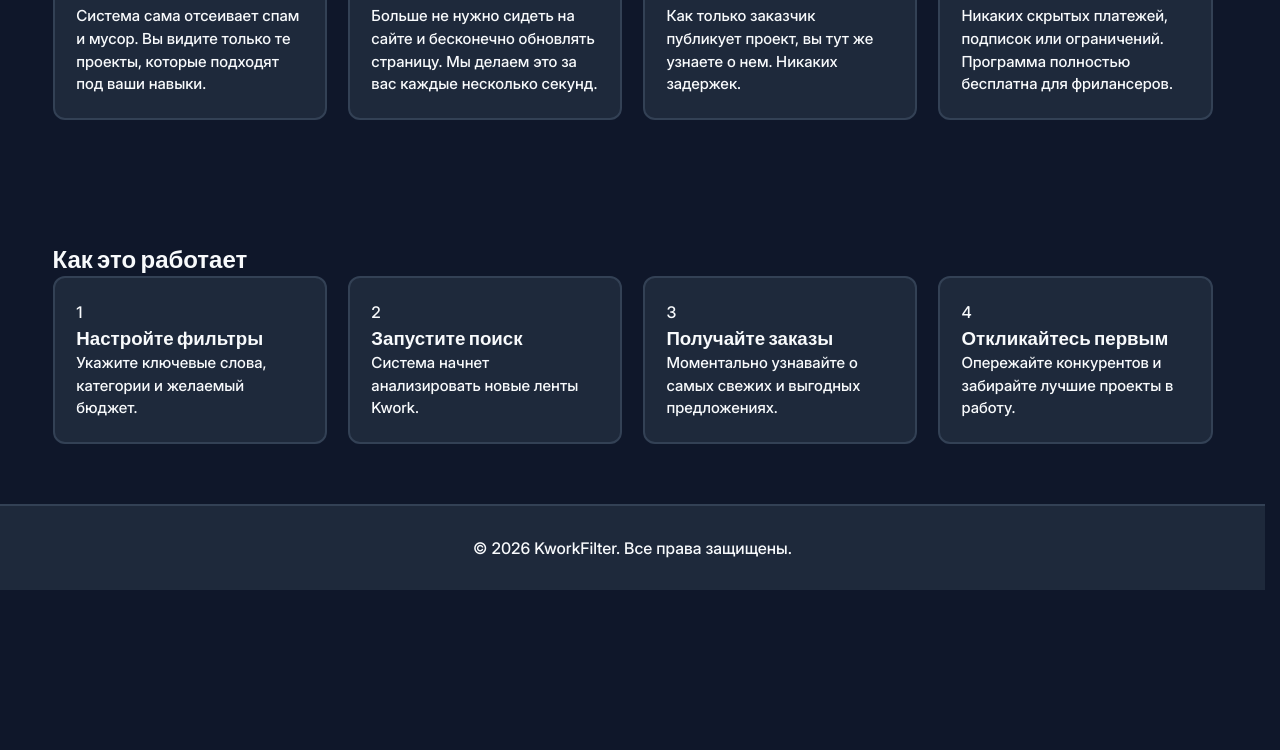
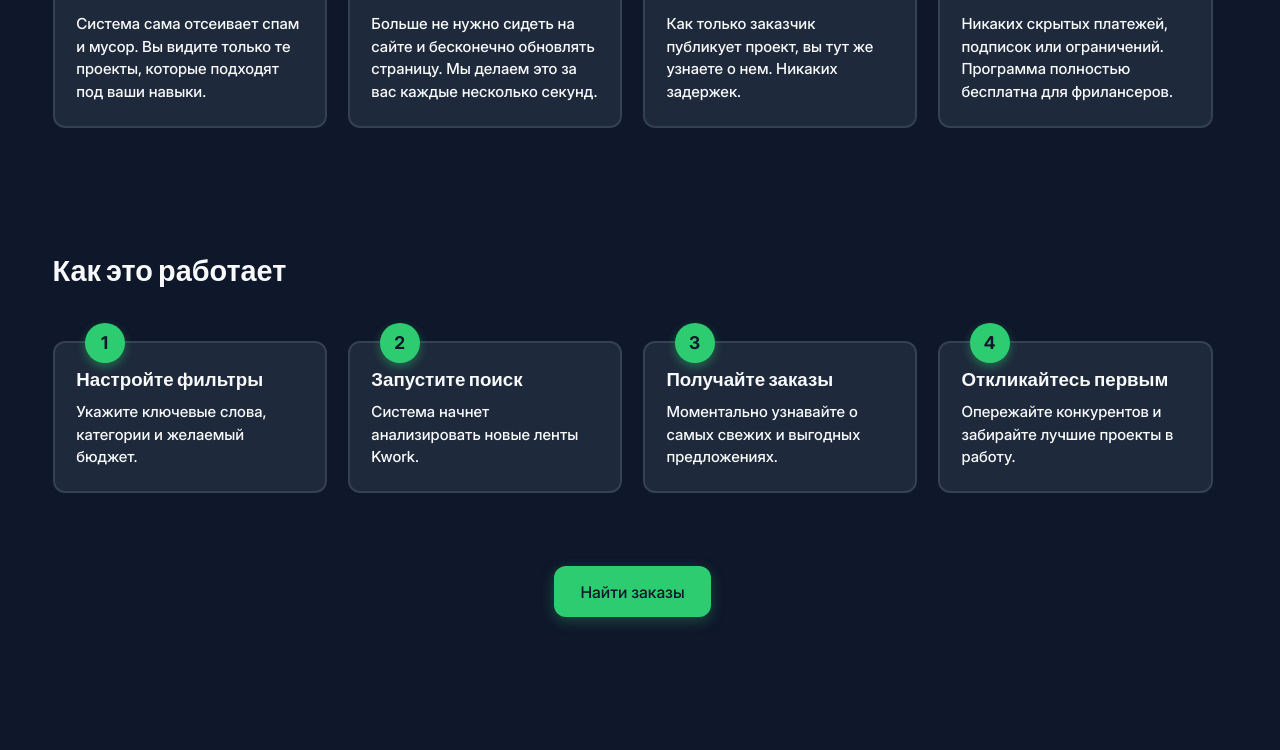
Before and after one commit to semenutkin60-maker/kwork-filter, a website: page index.html in a window 1280 px wide. Shown: the part 636-1386 px from the top of the page. Before the commit the page ends 1226 px from the top, so only its background shows below. Drawn offline with Linux system fonts and the light colour scheme.

Commit message:
Полностью закончена секция how-work

```diff
--- a/index.html
+++ b/index.html
@@ -93,11 +93,12 @@
         </section>
 
         <section class="how-work indentations">
-            <div class="how-work__info container">
+            <div class="how-work__inner container">
+                <div class="how-work__info">
                     <h2 class="how-work__title">Как это работает</h2>
                 </div>
-            <div class="how-work__cell container cards">
-                <ul class="cards__list">
+                <div class="how-work__cell cards">
+                    <ul class="how-work__list cards__list">
                         <li class="cards__item">
                             <div class="cards__item-step-number">1</div>
                             <h3 class="cards_item-title">Настройте фильтры</h3>
@@ -128,6 +129,14 @@
                         </li>
                     </ul>
                 </div>
+
+                <div class="how-work__content">
+                    <button class="how-work__button button" type="button">
+                        <a href="#" class="how-work__button-link">Найти заказы</a>
+                    </button>
+                </div>
+            </div>
+
         </section>
     </main>
 
--- /dev/null
+++ b/styles/blocks/_how-work.scss
@@ -0,0 +1,18 @@
+@use '../helpers' as *;
+
+.how-work {
+    margin: 0 auto;
+
+    &__title {
+        font-weight: 700;
+        font-size: fluid(35, 20);
+        margin-bottom: rem(50);
+    }
+
+    &__content {
+        width: 100%;
+        display: flex;
+        justify-content: center;
+        margin: fluid(100, 35) 0;
+    }
+}
--- a/styles/blocks/globals-styles/_cards.scss
+++ b/styles/blocks/globals-styles/_cards.scss
@@ -16,6 +16,7 @@
     }
 
     &__item {
+        position: relative;
         background-color: var(--bg-card);
         padding: fluid(30, 10);
         border-radius: var(--border-radius);
@@ -43,13 +44,30 @@
         &-title {
             font-size: fluid(19, 16);
             font-weight: 600;
-            margin-bottom: fluid(10, 5);
             height: auto;
         }
 
         &-description {
+            margin-top: fluid(10, 5);
             color: var(--color-text);
             font-size: rem(15.2);
         }
+
+        &-step-number {
+            @include square(rem(40));
+
+            background-color: var(--primary);
+            border-radius: 50%;
+            position: absolute;
+            top: -20px;
+            left: 30px;
+            display: flex;
+            align-items: center;
+            justify-content: center;
+            color: var(--bg-dark);
+            font-weight: 800;
+            font-size: 1.1rem;
+            box-shadow: 0 4px 10px rgba(46, 204, 113, 0.4);
+        }
     }
 }
--- a/styles/main.scss
+++ b/styles/main.scss
@@ -11,5 +11,6 @@
 
 @use 'blocks/hero';
 @use 'blocks/advantages';
+@use 'blocks/how-work';
 
 @use 'blocks/footer';
```
Also changed, not shown: styles/main.css, 1 other file. Lines whose indentation alone changed are shown as unchanged.
